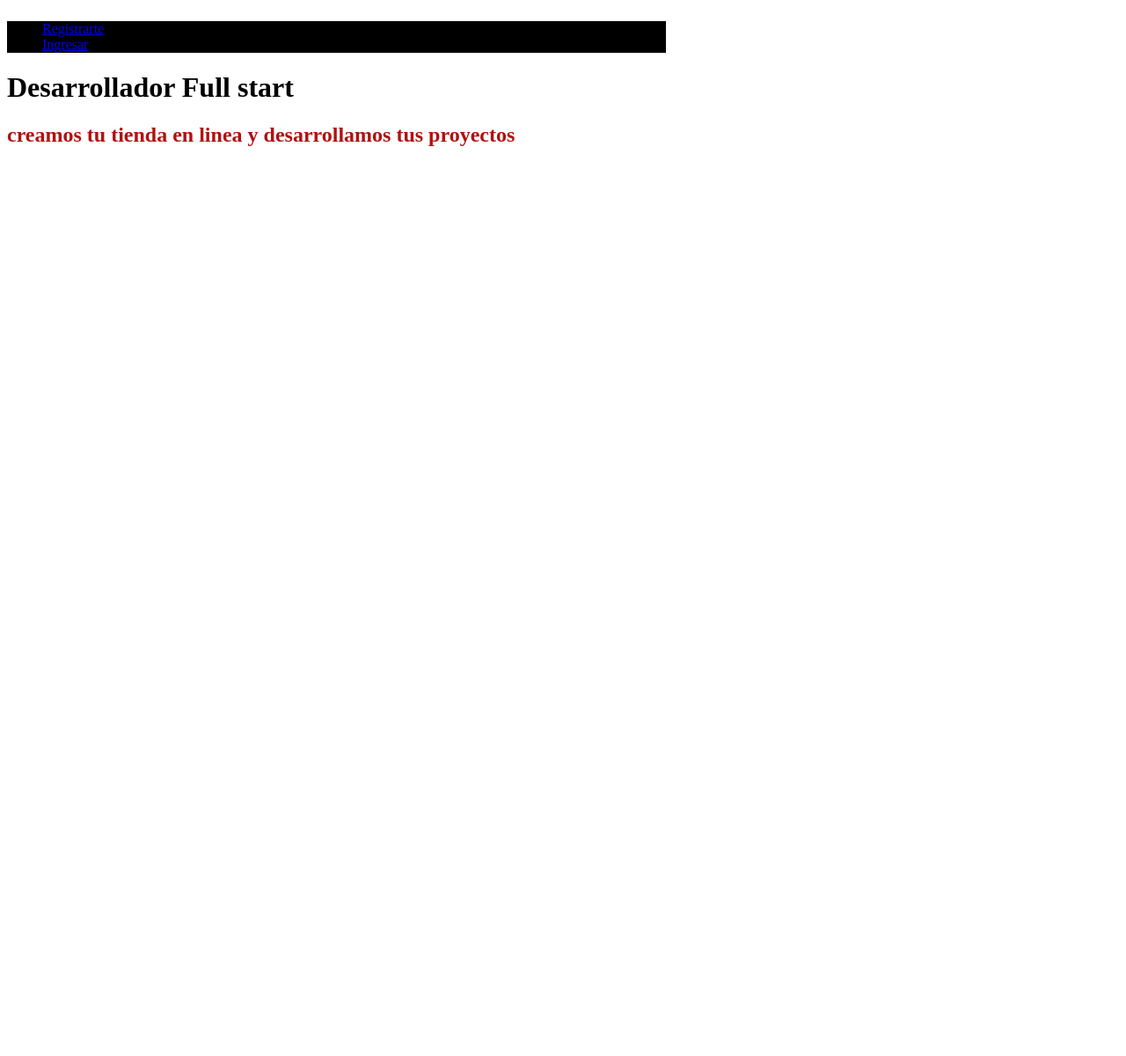
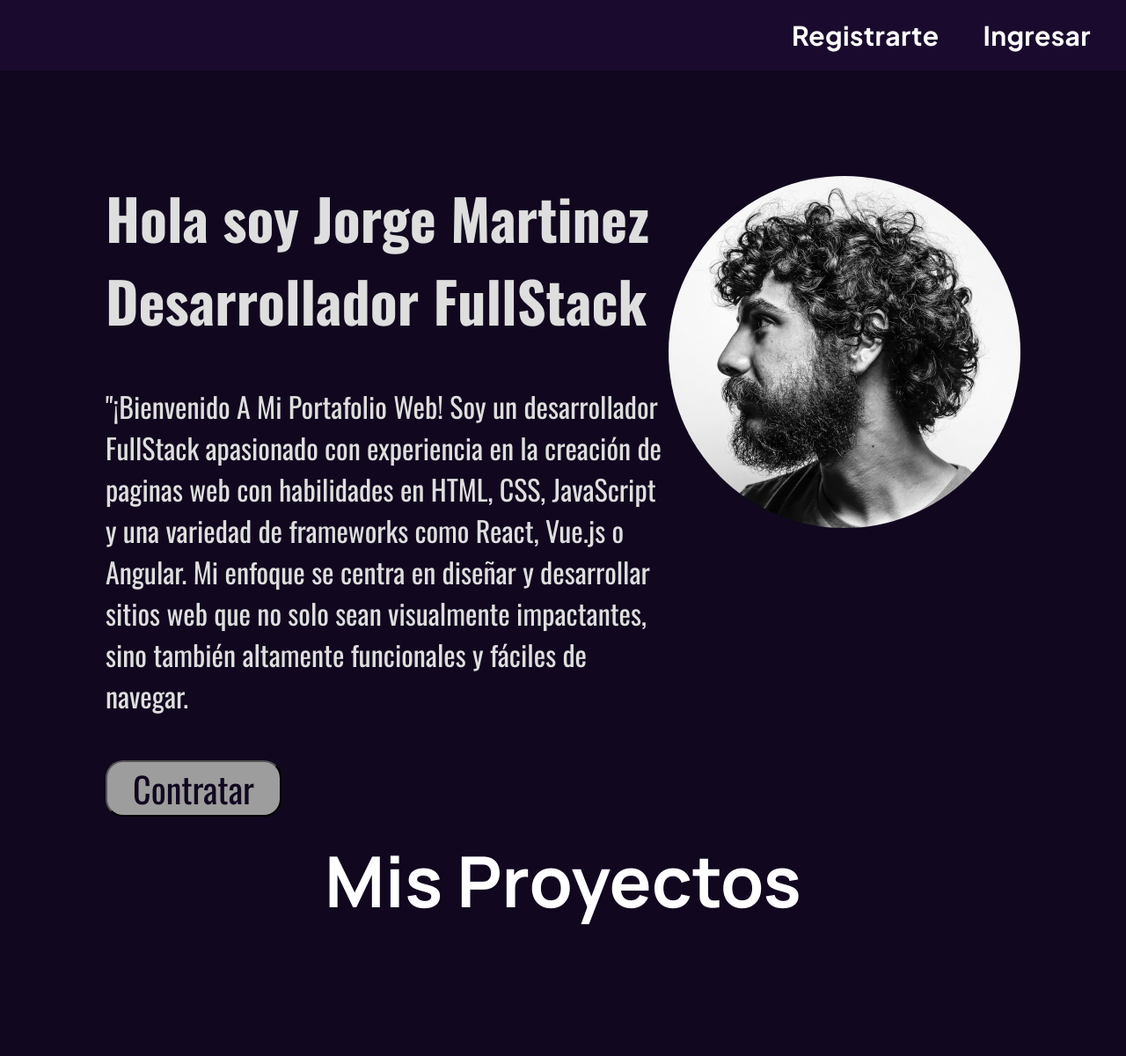
Before and after one commit to JorgeMartinezGarcia/portafolio, a plain HTML site: page index.html in a window 1280 px wide. Shown: the whole page at 88% size. Before the commit the page ends 800 px from the top, so only its background shows below. Drawn offline with nearby package versions, Linux system fonts and the light colour scheme; a web font is replaced by a local one.

Commit message:
portaafolio

```diff
--- /dev/null
+++ b/diseno.css
@@ -0,0 +1,128 @@
+@import url('https://fonts.googleapis.com/css2?family=Plus+Jakarta+Sans:wght@400;700&family=Rubik&display=swap');
+@import url('https://fonts.googleapis.com/css2?family=Manrope:wght@400;700&display=swap');
+@import url('https://fonts.googleapis.com/css2? family= Oswald:wght@400;700 & display=swap');
+@import url('https://fonts.googleapis.com/css2? family= Agbalumo & display=swap');
+
+*{
+    box-sizing: border-box;
+    padding: 0;
+    margin: 0;
+}
+
+body{
+
+    height: 100%;
+    width: 100vw;
+    background-color: #11071F;
+
+}
+
+.nav{
+    top: 0%;
+    height: 10vh;
+    padding: 40px;
+    width: 100vw;
+    grid-area: nav;
+    background:#1A0B2E;;
+    display: flex;
+    justify-content: flex-end;
+    gap: 12px;
+    position: fixed;
+}
+.nav > ul {
+    list-style: none;
+    display: flow-root;
+    justify-content:end;
+    align-items: center;
+    display: flex;
+    gap: 50px;
+}
+
+.nav a {
+    text-decoration: none;
+    color: #FFF;
+    text-align: center;
+    font-family: 'Plus Jakarta Sans';
+    font-size: 30px;
+    font-style: normal;
+    font-weight: 600;
+    line-height: normal;
+    letter-spacing: 0.4px;
+
+}
+
+.nav  a:hover {
+    color: gray;
+    text-shadow: 0 0 10px rgba(89, 89, 89, 0.748)
+
+}
+.nav li:hover {
+    transform: scale(1.1);
+}
+
+.foto{
+    display: flex;
+    align-items: center;
+    justify-content: center;
+    width: 100%;
+    height: 100vh;
+}
+
+.perfil{
+    width: 400px;
+    height: 400px;
+    border-radius: 50%;
+}
+
+.perfil:hover{
+    transform: scale(1.1);
+}
+
+.textos{
+    color: #DEDEDE;
+    font-family: 'Oswald', sans-serif;
+    font-size: 32px;
+    font-style: normal;
+    font-weight: 400;
+    width: 50%;
+    height: 50%;
+    display: flex;
+    flex-direction: column;
+    gap: 50px;
+}
+.contrato:hover{
+    transform: scale(1.1);
+}
+
+.contrato{
+    color: #11071F;
+    font-style: normal;
+    font-family:'Oswald';
+    font-size: 40px;
+    display: flex;
+    width: 200px;
+    height: 64px;
+    padding: 16px 38px;
+    justify-content: center;
+    align-items: center;
+    gap: 20px;
+    flex-shrink: 0;
+    border-radius: 20px;
+    background: #9D9D9D;
+}
+
+.section-two{
+    width: 100%;
+    height: 50vh;
+    background: #FFF;
+    display: flex;
+    justify-content: center;
+    align-items: center;
+    background-color: #11071F;
+}
+
+.titulo-two{
+    font-family: Manrope;
+    color: white;
+    font-size: 40px;
+}
--- a/diseño.css
+++ /dev/null
@@ -1,28 +0,0 @@
-.nav{
-    grid-area: nav;
-    background: black;
-}
-.nav > ul {
-    display: flow-root;
-    justify-content:end;
-    align-items: center;
-}
-
-
-.layout{
-    width: 100%;
-    height: auto;
-
-    display: grid;
-    grid-template-areas:
-        "header header header header"
-        "nav nav nav nav"
-        "content content content lateral"
-        "footer footer footer footer"
-    ;
-    grid-template-rows: 100px 70px auto 70px;
-}
-
-h2{
-    text-decoration: double; color:#b01111
-}
--- a/index.html
+++ b/index.html
@@ -3,17 +3,16 @@
 <head>
     <meta charset="UTF-8">
     <meta name="viewport" content="width=device-width, initial-scale=1.0">
-    <link rel="stylesheet" href="/diseño.css">
+    <link rel="stylesheet" href="/diseno.css">
+    <link rel="preconnect" href="https://fonts.googleapis.com">
+    <link rel="preconnect" href="https://fonts.gstatic.com" crossorigin>
+    <link href="https://fonts.googleapis.com/css2?family=Agbalumo&display=swap" rel="stylesheet">
+    <link rel="preconnect" href="https://fonts.googleapis.com">
+    <link rel="preconnect" href="https://fonts.gstatic.com" crossorigin>
+    <link href="https: //fonts.googleapis.com/css2? family= DM+Serif+Display & display=swap" rel="stylesheet">
     <title>Portafolio Jorge Martinez</title>
 </head>
 <body>
-    <div class="layout">
-        <!--Cabecera-->
-        <header class="header">
-            <div class="logo">
-                <div class="logo"></div>
-            </div>
-
     <!--Barra de navegación-->
     <nav class="nav">
         <ul>
@@ -22,11 +21,20 @@
         </ul>
     </nav>
 
-    <h1>Desarrollador Full start</h1>
+    <div class="foto">
+        <div class="textos">
+            <h1>Hola soy Jorge Martinez Desarrollador FullStack</h1>
+            <p>"¡Bienvenido A Mi Portafolio Web! Soy un desarrollador FullStack apasionado con experiencia en la creación de paginas web con habilidades en HTML, CSS, JavaScript y una variedad de frameworks como React, Vue.js o Angular. Mi enfoque se centra en diseñar y desarrollar sitios web que no solo sean visualmente impactantes, sino también altamente funcionales y fáciles de navegar.
+            </p>
+            <button class="contrato">Contratar</button>
 
-    <h2>creamos tu tienda en linea y desarrollamos tus proyectos</h2>
+        </div>
+        <img class="perfil" src="/imagenes/1118685ba246fa2ca3252136120fdd6f.jpeg" alt="">
+    </div>
 
-
+    <div class="section-two">
+        <div class="titulo-two" ><h1>Mis Proyectos</h1></div>
+    </div>
 
 </body>
 </html>
```
Also changed, not shown: Imagenes/1118685ba246fa2ca3252136120fdd6f.jpeg (added).
